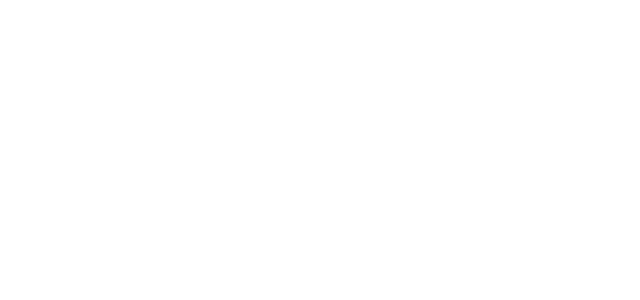
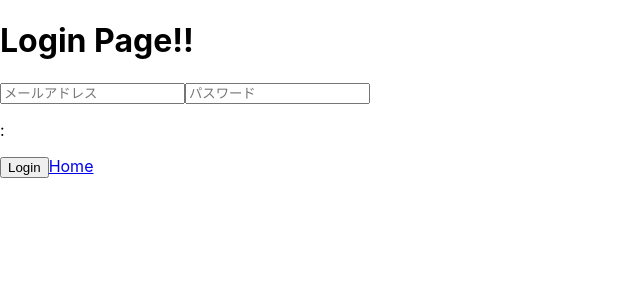
Before and after one commit to Tiffin2021/tiffin-react, a React (Create React App) app: page /login in a window 1280 px wide. Shown: the top 300 px of the page, without its empty margins (0-640 px from the left). Built offline with nearby package versions, Linux system fonts and the light colour scheme.

Commit message:
ブランチ新規作成＋ログインフォーム追加 #35

```diff
--- a/src/App.tsx
+++ b/src/App.tsx
@@ -4,6 +4,7 @@
 import { BrowserRouter as Router, Route } from 'react-router-dom';
 import { SampleView } from 'src/views/Sample/SampleView';
 import { About } from 'src/views/About/About';
+import { Login } from 'src/views/Login/Login';
 import { TiffinProvider } from 'src/context/TiffinContext';
 
 Axios.defaults.baseURL = 'http://localhost:4000/api/';
@@ -15,6 +16,7 @@
         <Router>
           <Route exact path="/" component={SampleView} />
           <Route path="/about" component={About} />
+          <Route path="/login" component={Login} />
         </Router>
       </TiffinProvider>
     </>
--- /dev/null
+++ b/src/views/Login/Login.tsx
@@ -0,0 +1,48 @@
+import React, { useState, useContext } from 'react';
+import { TiffinContext } from 'src/context/TiffinContext';
+import { Link } from 'react-router-dom';
+
+export const Login: React.FC = () => {
+  const [email, setEmail] = useState('');
+  const [pass, setPass] = useState('');
+  const { shopAccount, setShopAccount } = useContext(TiffinContext);
+
+  const changeEmail = (e: React.ChangeEvent<HTMLInputElement>) => {
+    setEmail(e.target.value);
+  };
+  const changePass = (e: React.ChangeEvent<HTMLInputElement>) => {
+    setPass(e.target.value);
+  };
+
+  const chathAccount = () => {
+    const newShopAccount = Object.assign({}, shopAccount);
+    newShopAccount.email = email;
+    newShopAccount.pass = pass;
+    // const response = await Axios.get<ShopAccount[]>('shop_accounts');
+    //   setShopAccount(response.data[0]);
+    setShopAccount(newShopAccount);
+  };
+
+  return (
+    <>
+      <h1>Login Page!!</h1>
+      <input
+        type="email"
+        value={email}
+        placeholder="メールアドレス"
+        onChange={changeEmail}
+      />
+      <input
+        type="password"
+        value={pass}
+        placeholder="パスワード"
+        onChange={changePass}
+      />
+      <p>
+        {shopAccount.email} : {shopAccount.pass}
+      </p>
+      <button onClick={chathAccount}>Login</button>
+      <Link to="/">Home</Link>
+    </>
+  );
+};
--- a/src/views/Sample/SampleView.tsx
+++ b/src/views/Sample/SampleView.tsx
@@ -22,6 +22,7 @@
         {shopAccount.id} : {shopAccount.email} : {shopAccount.pass}
       </p>
       <Link to="/about">About</Link>
+      <Link to="/login">Login</Link>
     </>
   );
 };
```
